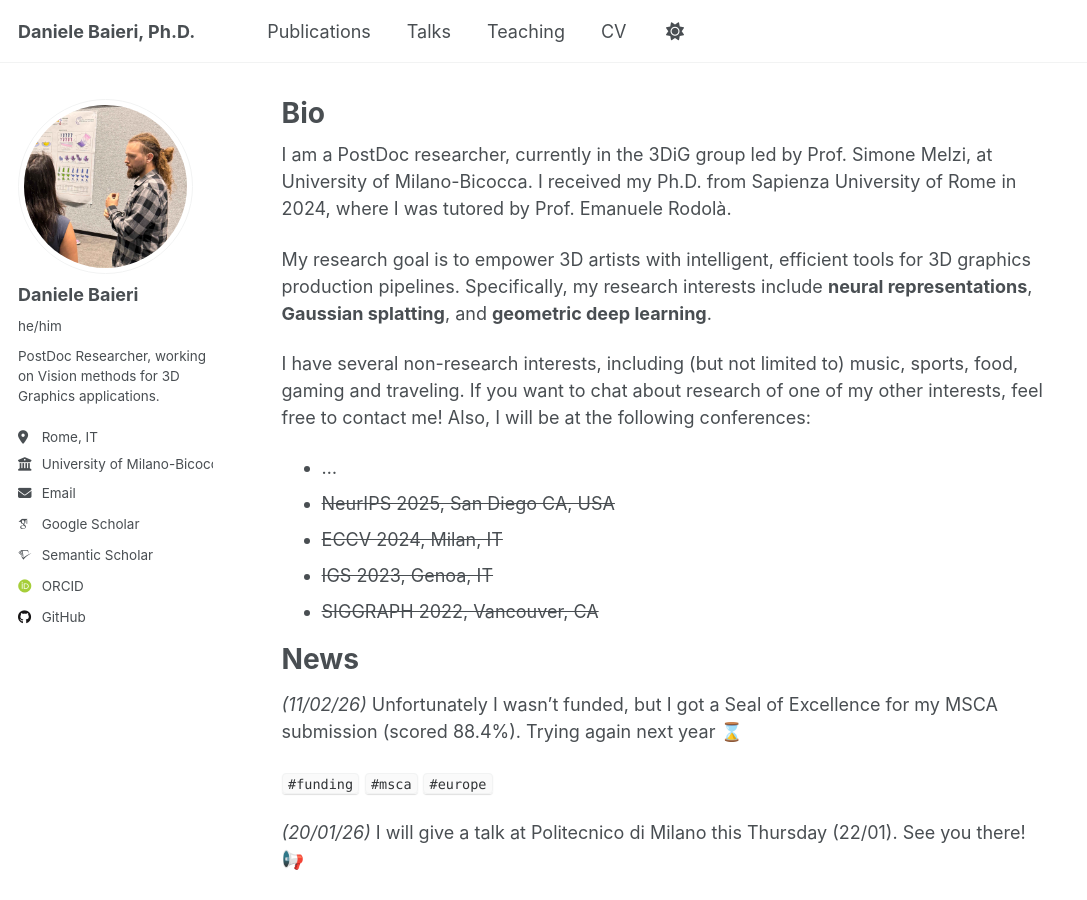
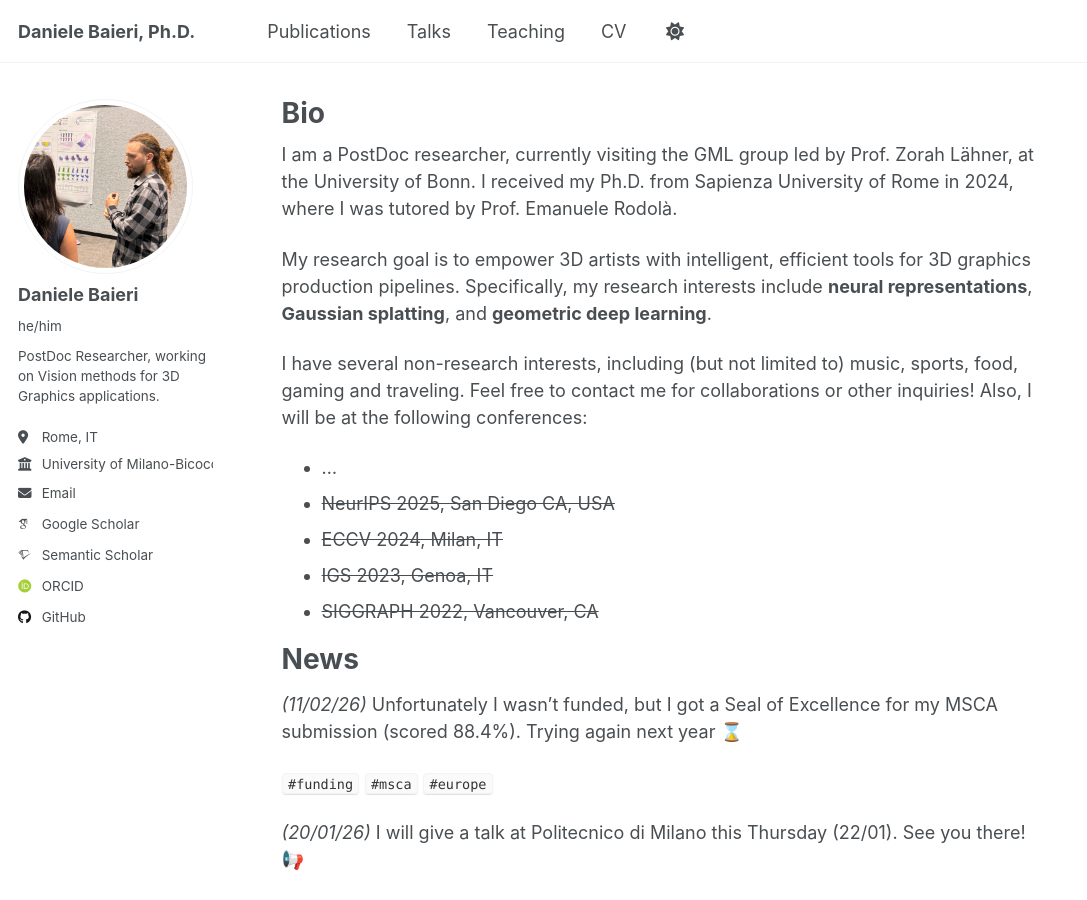
Before and after one commit to dbaieri/dbaieri.github.io, a Jekyll site: the page built from _pages/about.md, in a window 1280 px wide and 900 px high. Shown: the whole window, without its empty margins (0-1087 px from the left). Built offline with Jekyll 4.4.1, drawn with Linux system fonts in a browser that asks for light colours; emoji names are drawn with the system emoji font; some web fonts are replaced.

Commit message:
Update about.md

```diff
--- a/_pages/about.md
+++ b/_pages/about.md
@@ -7,14 +7,14 @@ redirect_from:
   - /about.html
 ---
 
-I am a PostDoc researcher, currently in the 3DiG group led by Prof. Simone Melzi, at University of Milano-Bicocca.
+I am a PostDoc researcher, currently visiting the GML group led by Prof. Zorah Lähner, at the University of Bonn.
 I received my Ph.D. from Sapienza University of Rome in 2024, where I was tutored by Prof. Emanuele Rodolà.
 
 My research goal is to empower 3D artists with intelligent, efficient tools for 3D graphics production pipelines.
 Specifically, my research interests include **neural representations**, **Gaussian splatting**, and **geometric deep learning**.
 
 I have several non-research interests, including (but not limited to) music, sports, food, gaming and traveling.
-If you want to chat about research of one of my other interests, feel free to contact me! Also, I will be at the following conferences:
+Feel free to contact me for collaborations or other inquiries! Also, I will be at the following conferences:
 
 * ...
 * ~~NeurIPS 2025, San Diego CA, USA~~
```
